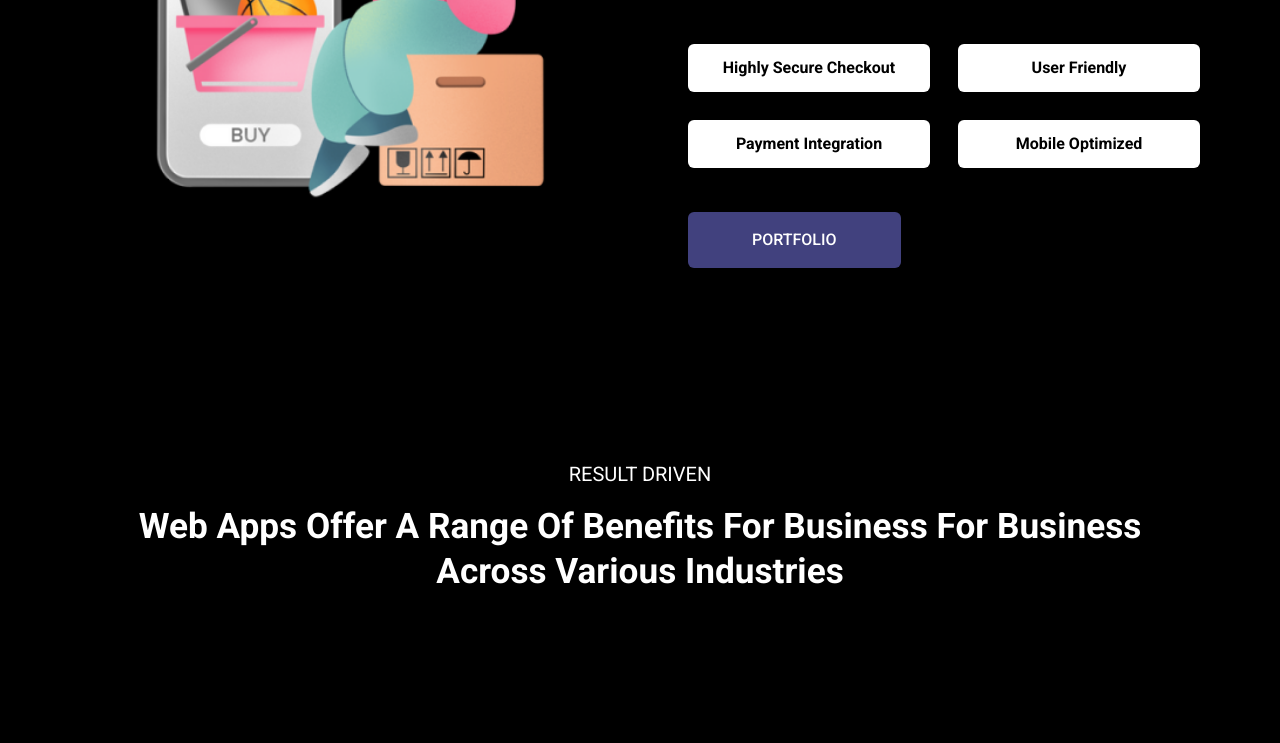
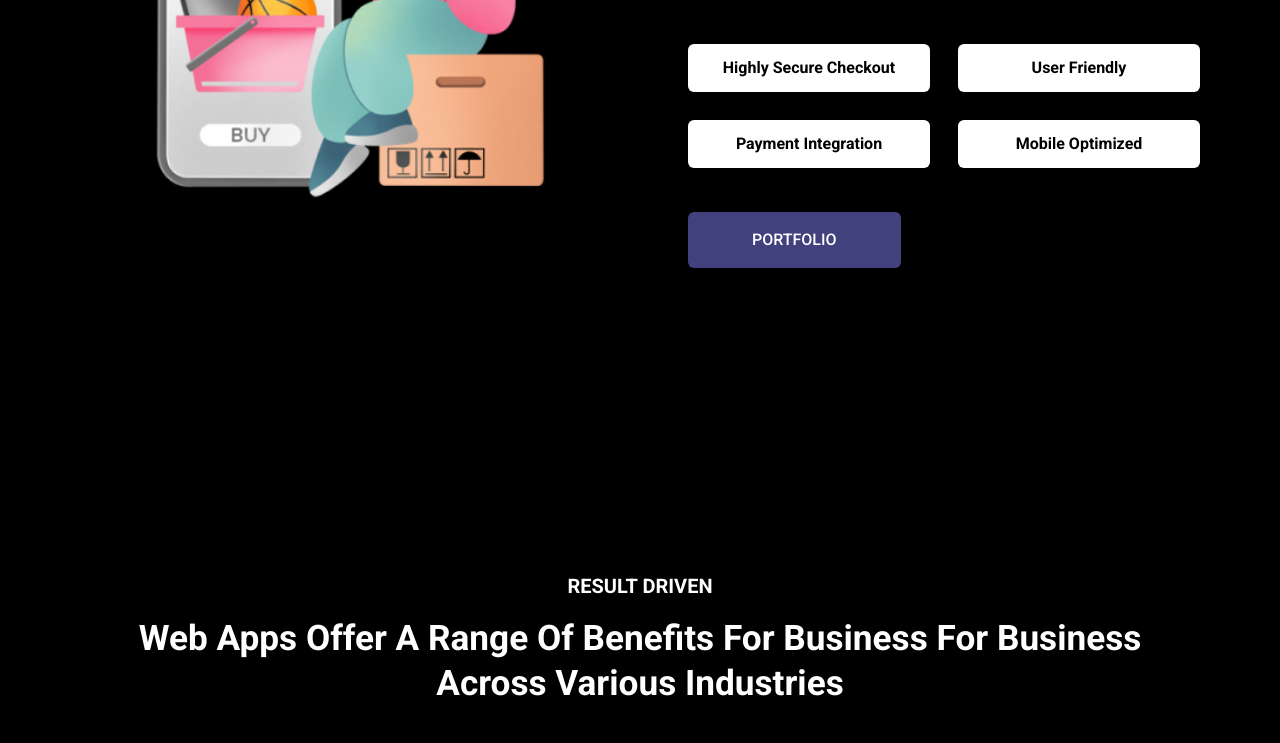
Before and after one commit to dazzlerabhi30800/wcs-clone-react, a React (Vite) app: page / in a window 1280 px wide. Shown: the part 2438-3181 px from the top of the page. Built offline with nearby package versions, Linux system fonts and the light colour scheme.

Commit message:
fixed result section

```diff
--- a/src/components/SectionTitle.jsx
+++ b/src/components/SectionTitle.jsx
@@ -1,7 +1,7 @@
 const SectionTitle = ({ title, subText }) => {
   return (
     <div className="flex flex-col gap-4 text-center">
-      <p className="md:text-xl uppercase">{title}</p>
+      <p className="md:text-xl uppercase font-semibold">{title}</p>
       <h2 className="font-bold text-3xl md:text-[2rem] lg:text-[2.2rem]">
         {subText}
       </h2>
--- a/src/pages/Home/Home.jsx
+++ b/src/pages/Home/Home.jsx
@@ -1,6 +1,7 @@
 import HeroSection from "./HeroSection.jsx";
 import heroImg from "../../assets/home-img/HomeHeroImage.png";
 import Services from "./Services.jsx";
+import ResultDriven from "./ResultDriven.jsx";
 
 export default function Home() {
   return (
@@ -14,6 +15,7 @@ export default function Home() {
         title="Our Services"
         subText="We Are Specialized In The Following Services"
       />
+      <ResultDriven />
     </main>
   );
 }
--- a/src/pages/Home/ResultDriven.jsx
+++ b/src/pages/Home/ResultDriven.jsx
@@ -3,7 +3,7 @@ import BenefitsWrapper from "./BenefitsWrapper";
 
 export default function ResultDriven() {
   return (
-    <section className="py-20">
+    <section className="p-16 md:p-20">
       <SectionTitle
         title="result driven"
         subText="Web Apps Offer A Range Of Benefits For Business For Business Across Various Industries"
--- a/src/pages/Home/Services.jsx
+++ b/src/pages/Home/Services.jsx
@@ -12,7 +12,6 @@ const Services = (props) => {
           <ServicesComp key={index} item={item} />
         ))}
       </div>
-      <ResultDriven />
     </section>
   );
 };
```
